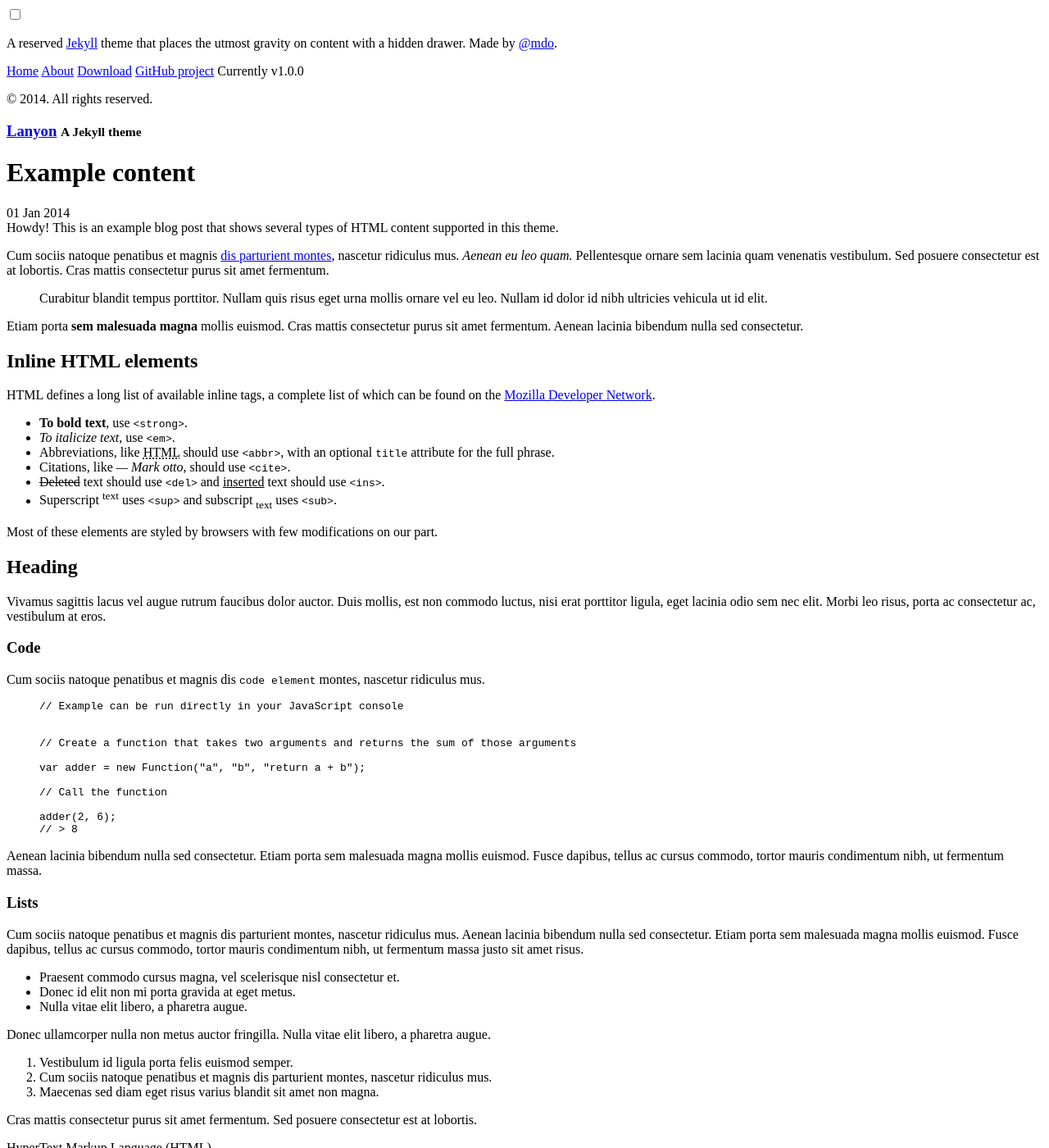
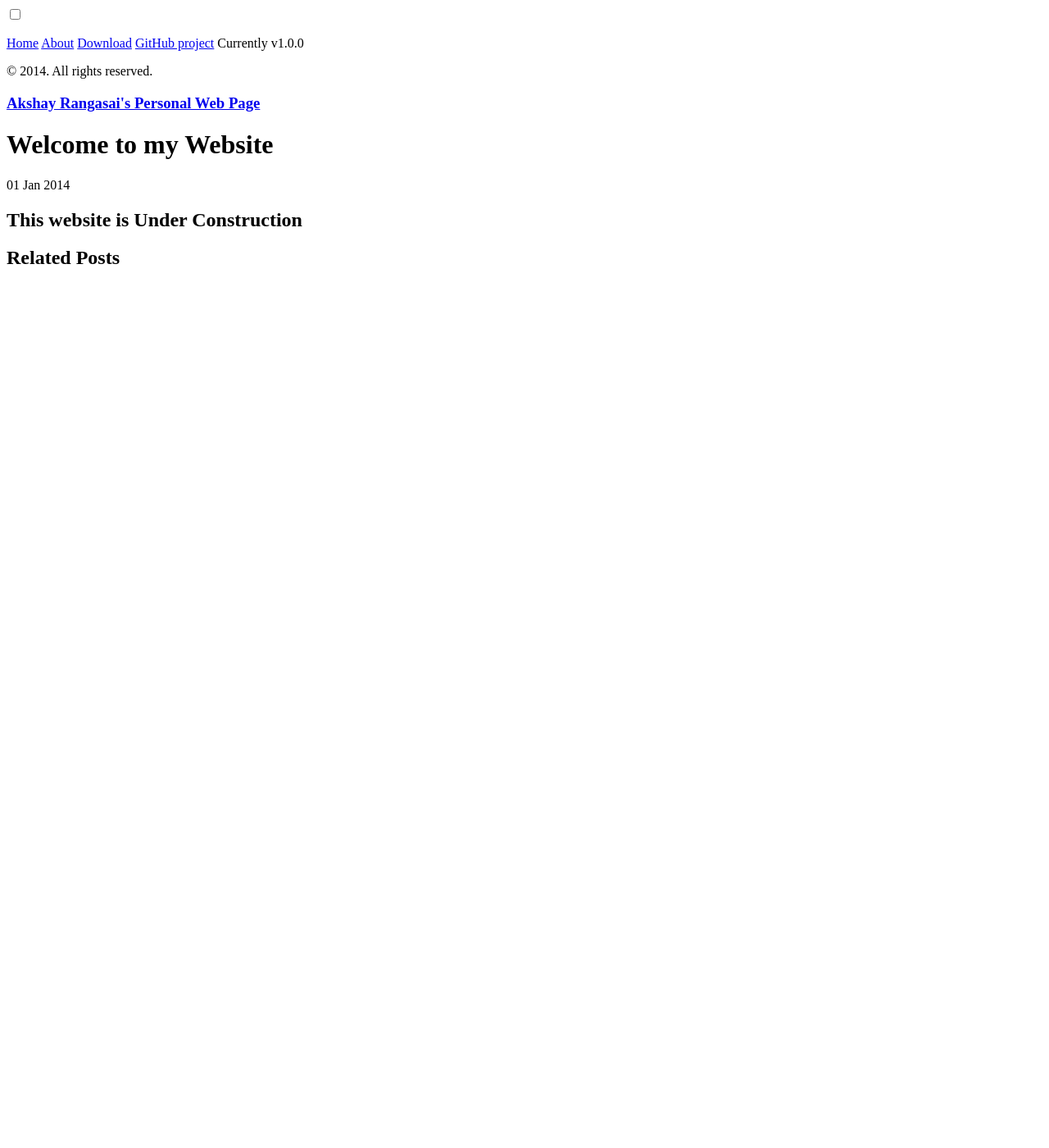
Before and after one commit to akshayrangasai/akshayrangasai.github.io, a Jekyll site: the page built from _posts/2014-01-01-example-content.md, in a window 1280 px wide and 1400 px high. Shown: the whole window at 82% size. Built offline with Jekyll 4.4.1, drawn with Linux system fonts in a browser that asks for light colours; Markdown is read by kramdown in place of the engine named in the settings; some of the changed text lies outside the part shown.

Commit message:
Construction is now specified :D

```diff
--- a/_config.yml
+++ b/_config.yml
@@ -6,15 +6,15 @@ highlighter:      pygments
 permalink:        pretty
 
 # Setup
-title:            Lanyon
-tagline:          'A Jekyll theme'
-description:      'A reserved <a href="http://jekyllrb.com" target="_blank">Jekyll</a> theme that places the utmost gravity on content with a hidden drawer. Made by <a href="https://twitter.com/mdo" target="_blank">@mdo</a>.'
-url:              http://lanyon.getpoole.com
-paginate:         5
+title:           Akshay Rangasai's Personal Web Page
+tagline:          ''
+description:      ''
+url:              http://akshayrangasai.com
+paginate:         1
 
 author:
-  name:           'Mark Otto'
-  url:            https://twitter.com/mdo
+  name:           'Akshay Rangasai'
+  url:            https://twitter.com/ThatWasFunny da
 
 # Custom vars
 version:          1.0.0
--- a/_posts/2013-12-31-whats-jekyll.md
+++ /dev/null
@@ -1,12 +0,0 @@
----
-layout: post
-title: What's Jekyll?
----
-
-[Jekyll](http://jekyllrb.com) is a static site generator, an open-source tool for creating simple yet powerful websites of all shapes and sizes. From [the project's readme](https://github.com/mojombo/jekyll/blob/master/README.markdown):
-
-  > Jekyll is a simple, blog aware, static site generator. It takes a template directory [...] and spits out a complete, static website suitable for serving with Apache or your favorite web server. This is also the engine behind GitHub Pages, which you can use to host your project’s page or blog right here from GitHub.
-
-It's an immensely useful tool and one we encourage you to use here with Hyde.
-
-Find out more by [visiting the project on GitHub](https://github.com/mojombo/jekyll).
--- a/_posts/2014-01-01-example-content.md
+++ b/_posts/2014-01-01-example-content.md
@@ -1,8 +1,8 @@
 ---
 layout: post
-title: Example content
+title: Welcome to my Website
 ---
-
+<!--
 
 <div class="message">
   Howdy! This is an example blog post that shows several types of HTML content supported in this theme.
@@ -120,3 +120,5 @@ Nullam id dolor id nibh ultricies vehicula ut id elit. Sed posuere consectetur e
 -----
 
 Want to see something else added? <a href="https://github.com/poole/poole/issues/new">Open an issue.</a>
+-->
+##This website is Under Construction
--- a/_posts/2014-01-02-introducing-lanyon.md
+++ /dev/null
@@ -1,38 +0,0 @@
----
-layout: post
-title: Introducing Lanyon
----
-
-Lanyon is an unassuming [Jekyll](http://jekyllrb.com) theme that places content first by tucking away navigation in a hidden drawer. It's based on [Poole](http://getpoole.com), the Jekyll butler.
-
-### Built on Poole
-
-Poole is the Jekyll Butler, serving as an upstanding and effective foundation for Jekyll themes by [@mdo](https://twitter.com/mdo). Poole, and every theme built on it (like Lanyon here) includes the following:
-
-* Complete Jekyll setup included (layouts, config, [404](/404), [RSS feed](/atom.xml), posts, and [example page](/about))
-* Mobile friendly design and development
-* Easily scalable text and component sizing with `rem` units in the CSS
-* Support for a wide gamut of HTML elements
-* Related posts (time-based, because Jekyll) below each post
-* Syntax highlighting, courtesy Pygments (the Python-based code snippet highlighter)
-
-### Lanyon features
-
-In addition to the features of Poole, Lanyon adds the following:
-
-* Toggleable sliding sidebar (built with only CSS) via **☰** link in top corner
-* Sidebar includes support for textual modules and a dynamically generated navigation with active link support
-* Two orientations for content and sidebar, default (left sidebar) and [reverse](https://github.com/poole/lanyon#reverse-layout) (right sidebar), available via `<body>` classes
-* [Eight optional color schemes](https://github.com/poole/lanyon#themes), available via `<body>` classes
-
-[Head to the readme](https://github.com/poole/lanyon#readme) to learn more.
-
-### Browser support
-
-Lanyon is by preference a forward-thinking project. In addition to the latest versions of Chrome, Safari (mobile and desktop), and Firefox, it is only compatible with Internet Explorer 9 and above.
-
-### Download
-
-Lanyon is developed on and hosted with GitHub. Head to the <a href="https://github.com/poole/lanyon">GitHub repository</a> for downloads, bug reports, and features requests.
-
-Thanks!
--- a/about.md
+++ b/about.md
@@ -2,29 +2,4 @@
 layout: page
 title: About
 ---
-
-<p class="message">
-  Hey there! This page is included as an example. Feel free to customize it for your own use upon downloading. Carry on!
-</p>
-
-In the novel, *The Strange Case of Dr. Jeykll and Mr. Hyde*, Mr. Poole is Dr. Jekyll's virtuous and loyal butler. Similarly, Poole is an upstanding and effective butler that helps you build Jekyll themes. It's made by [@mdo](https://twitter.com/mdo).
-
-There are currently two themes built on Poole:
-
-* [Hyde](http://hyde.getpoole.com)
-* [Lanyon](http://lanyon.getpoole.com)
-
-Learn more and contribute on [GitHub](https://github.com/poole).
-
-## Setup
-
-Some fun facts about the setup of this project include:
-
-* Built for [Jekyll](http://jekyllrb.com)
-* Developed on GitHub and hosted for free on [GitHub Pages](https://pages.github.com)
-* Coded with [Sublime Text 2](http://sublimetext.com), an amazing code editor
-* Designed and developed while listening to music like [Blood Bros Trilogy](https://soundcloud.com/maddecent/sets/blood-bros-series)
-
-Have questions or suggestions? Feel free to [open an issue on GitHub](https://github.com/poole/issues/new) or [ask me on Twitter](https://twitter.com/mdo).
-
-Thanks for reading!
+I am D Akshay Rangasai, currently a Senior pursuing a Dual Degree in  Mechanical Engineering at [IIT Madras](http://www.iitm.ac.in). <br> My Masters degree is in the field of Intelligent Manufacturing.
```
Also changed, not shown: 4 other files.
